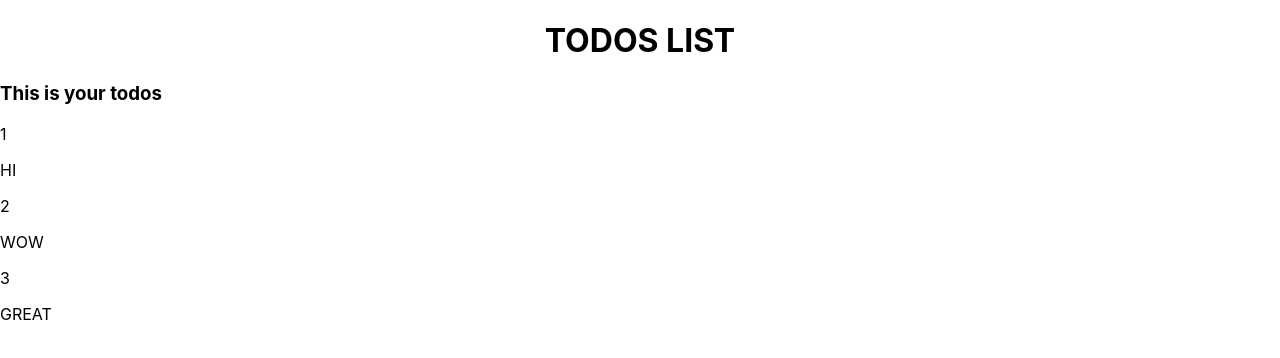
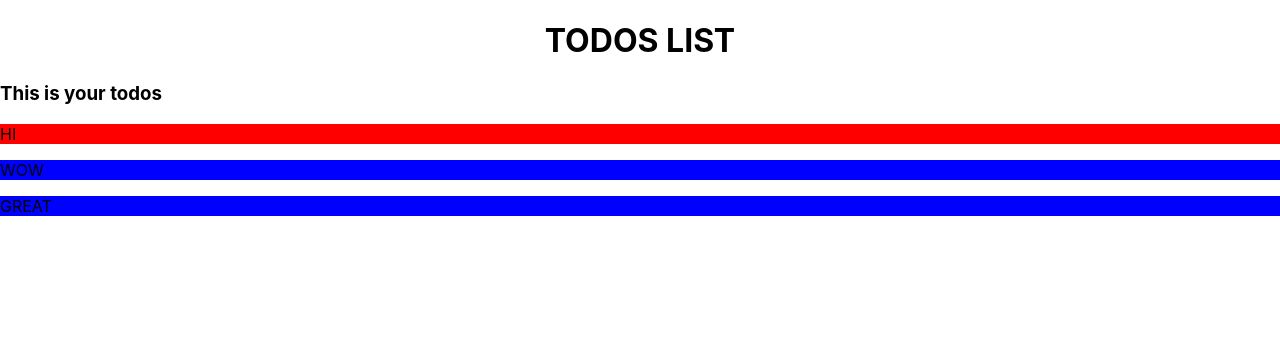
Before and after one commit to fredysomy/Todo-App, a React (Create React App) app: page / in a window 1280 px wide. Shown: the top 358 px of the page. Built offline with nearby package versions, Linux system fonts and the light colour scheme.

Commit message:
some updates

```diff
--- a/src/App.js
+++ b/src/App.js
@@ -9,14 +9,17 @@ class App extends Component{
     todos:[
         {
         id:1,
+        stat:true,
         todo:"HI"
     },
     {
         id:2,
+        stat:false,
         todo:"WOW"
     },
     {
         id:3,
+        stat:false,
         todo:"GREAT"
     }]
 }
--- a/src/components/Todoitem.js
+++ b/src/components/Todoitem.js
@@ -1,11 +1,23 @@
 import React, { Component } from 'react'
 
 export class Todoitem extends Component {
+    getstyle = ()=>{
+        if(this.props.items.stat){
+            return{
+                backgroundColor:'red'
+            }
+        }
+        else{
+            return{
+                backgroundColor:'blue'
+            }
+        }
+    }
     render() {
         return (
             <div>
-                <p>{this.props.items.id}</p>
-        <p>{this.props.items.todo}</p>
+
+        <p style={this.getstyle()}>{this.props.items.todo}</p>
             </div>
         )
     }
```
